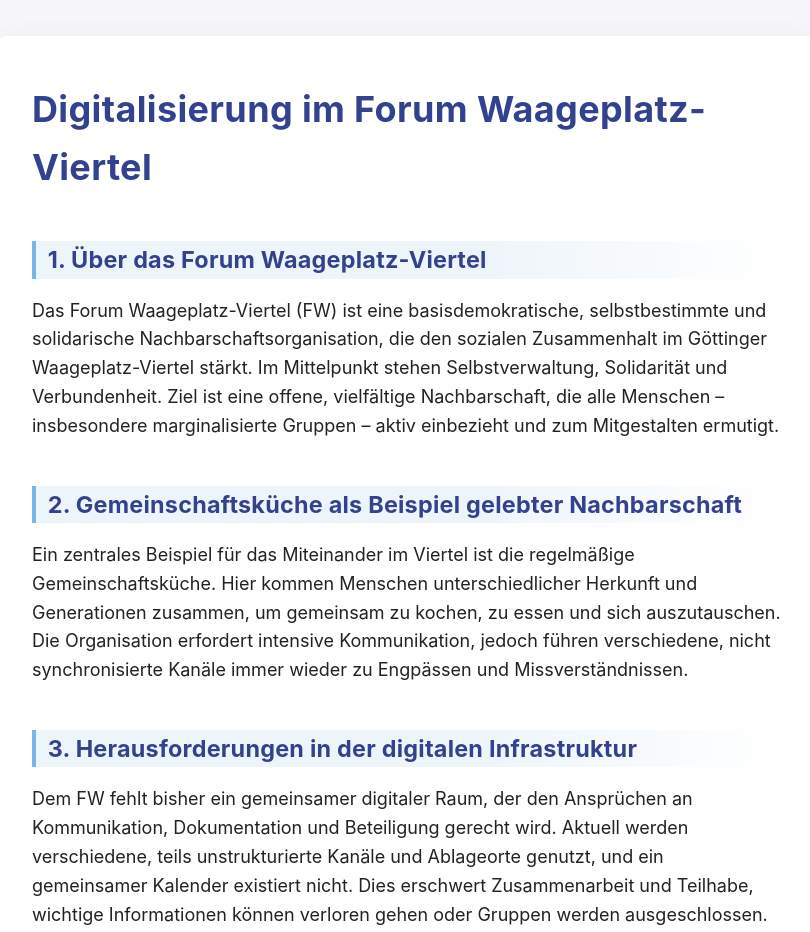
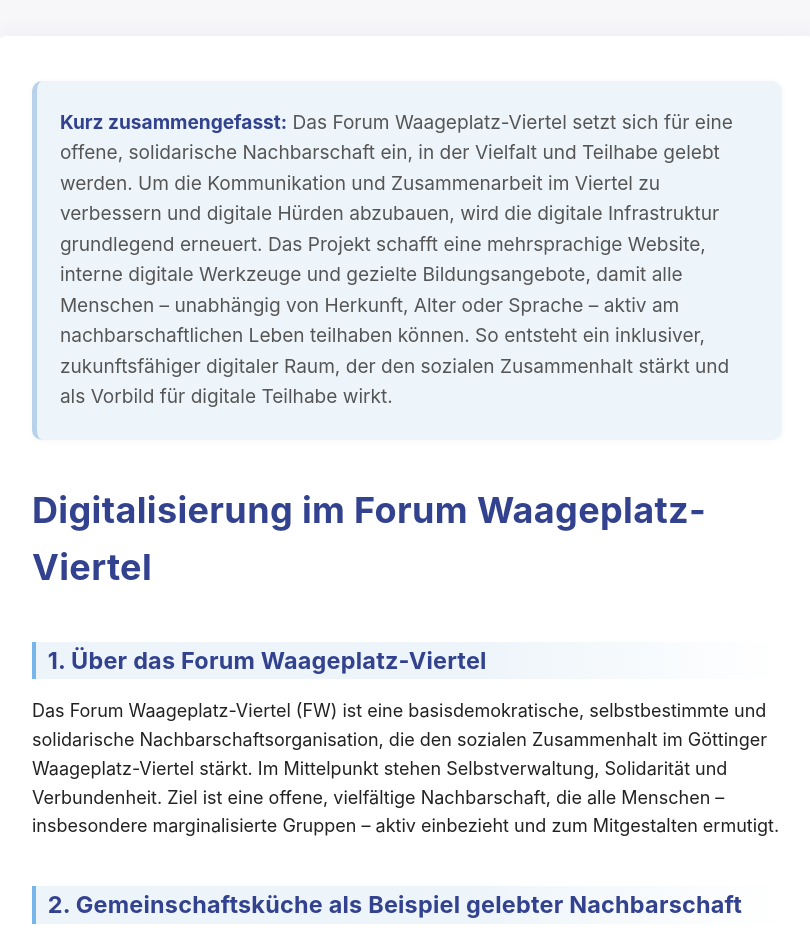
Before and after one commit to sichgeis/100xDigital, a plain HTML site: page index.html in a window 1280 px wide. Shown: the top 932 px of the page, without its empty margins (233-1043 px from the left). Drawn offline with Linux system fonts and the light colour scheme.

Commit message:
Update index.html

```diff
--- a/index.html
+++ b/index.html
@@ -10,7 +10,9 @@
       --primary: #32428f;
       --accent: #77b6ea;
       --text: #222;
-      --muted: #777;
+      --muted: #555;
+      --summary-bg: #eef5fa;
+      --summary-border: #b8d2eb;
       --radius: 10px;
       --max-width: 750px;
     }
@@ -34,6 +36,19 @@
       max-width: var(--max-width);
       width: 100%;
       padding: 2.5rem 2rem;
+    }
+    .summary {
+      background: var(--summary-bg);
+      border-left: 5px solid var(--summary-border);
+      border-radius: var(--radius);
+      color: var(--muted);
+      padding: 1.4em 1.4em 1.4em 1.2em;
+      margin-bottom: 2.2em;
+      box-shadow: 0 1px 6px rgba(50,66,143,0.04);
+      font-size: 1.06em;
+    }
+    .summary strong {
+      color: var(--primary);
     }
     h1, h2 {
       color: var(--primary);
@@ -59,6 +74,10 @@
       main {
         padding: 1.2rem 0.5rem;
       }
+      .summary {
+        font-size: 1em;
+        padding: 1em 0.9em 1em 0.9em;
+      }
       h1 {
         font-size: 1.3rem;
       }
@@ -70,6 +89,11 @@
 </head>
 <body>
 <main>
+  <div class="summary">
+    <strong>Kurz&nbsp;zusammengefasst:</strong>
+    Das Forum Waageplatz-Viertel setzt sich für eine offene, solidarische Nachbarschaft ein, in der Vielfalt und Teilhabe gelebt werden. Um die Kommunikation und Zusammenarbeit im Viertel zu verbessern und digitale Hürden abzubauen, wird die digitale Infrastruktur grundlegend erneuert. Das Projekt schafft eine mehrsprachige Website, interne digitale Werkzeuge und gezielte Bildungsangebote, damit alle Menschen – unabhängig von Herkunft, Alter oder Sprache – aktiv am nachbarschaftlichen Leben teilhaben können. So entsteht ein inklusiver, zukunftsfähiger digitaler Raum, der den sozialen Zusammenhalt stärkt und als Vorbild für digitale Teilhabe wirkt.
+  </div>
+
   <h1>Digitalisierung im Forum Waageplatz-Viertel</h1>
 
   <h2>1. Über das Forum Waageplatz-Viertel</h2>
```
